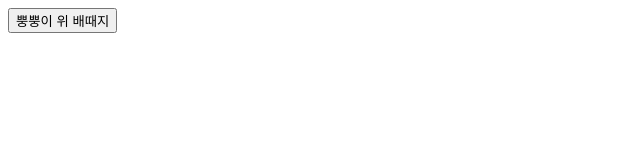
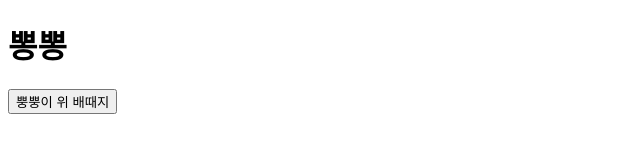
Before and after one commit to BBungBBung214/BBuub, a plain HTML site: page index.html in a window 1280 px wide. Shown: the whole page, without its empty margins (0-640 px from the left). Drawn offline with Linux system fonts and the light colour scheme.

Commit message:
Update index.html

```diff
--- a/index.html
+++ b/index.html
@@ -4,8 +4,11 @@
   <meta charset="UTF-8"
   <meta name="viewport" content="width=device-width, initial-scale=1.0">
   <title>뿡뿡이</title>
-
+  <link rel="stylesheet" href="styles.css>
 </head>
-  <body>
+<body>
+  <div class="container">
+    <h1>뽕뽕</h1>
     <button>뿡뿡이 위 배때지</button>
-  </body>
+  </div>
+</body>
```
